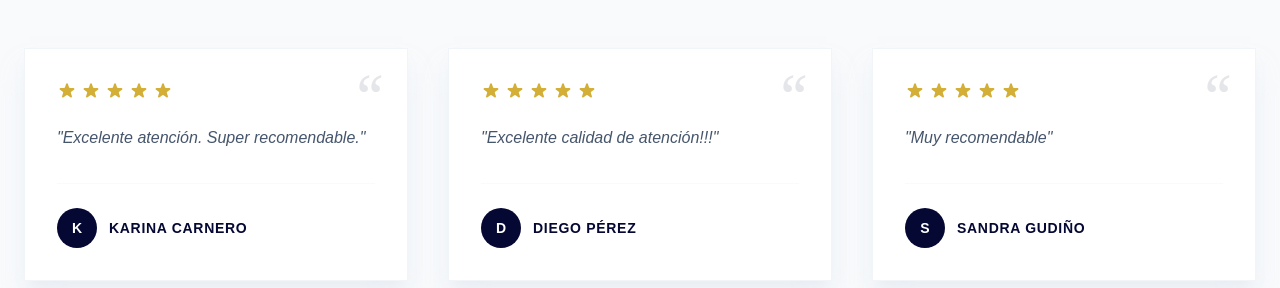
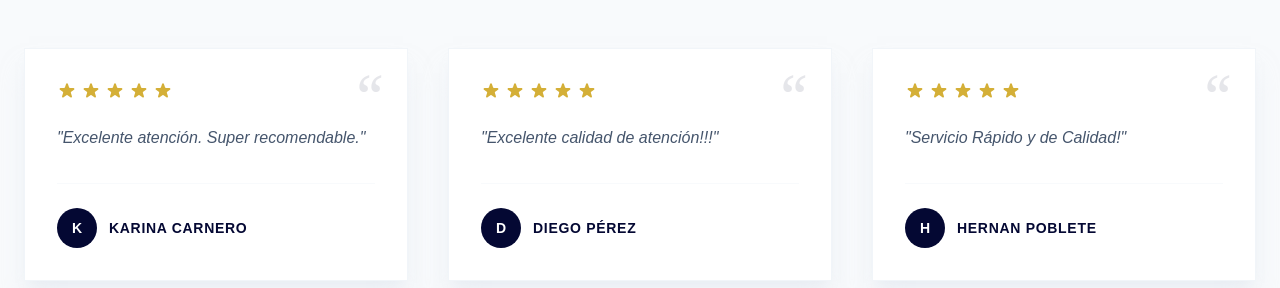
Before and after one commit to ffacuperez/facu-cerrajeria, a Next.js app: page / in a window 1280 px wide. Shown: the part 1680-1968 px from the top of the page. Built offline with nearby package versions, Linux system fonts and the light colour scheme.

Commit message:
add: testimonios

```diff
--- a/src/components/Testimonios.tsx
+++ b/src/components/Testimonios.tsx
@@ -12,8 +12,8 @@ const reseñas = [
     estrellas: 5
   },
   {
-    nombre: "Sandra Gudiño",
-    comentario: "Muy recomendable",
+    nombre: "Hernan Poblete",
+    comentario: "Servicio Rápido y de Calidad!",
     estrellas: 5
   }
 ];
```
